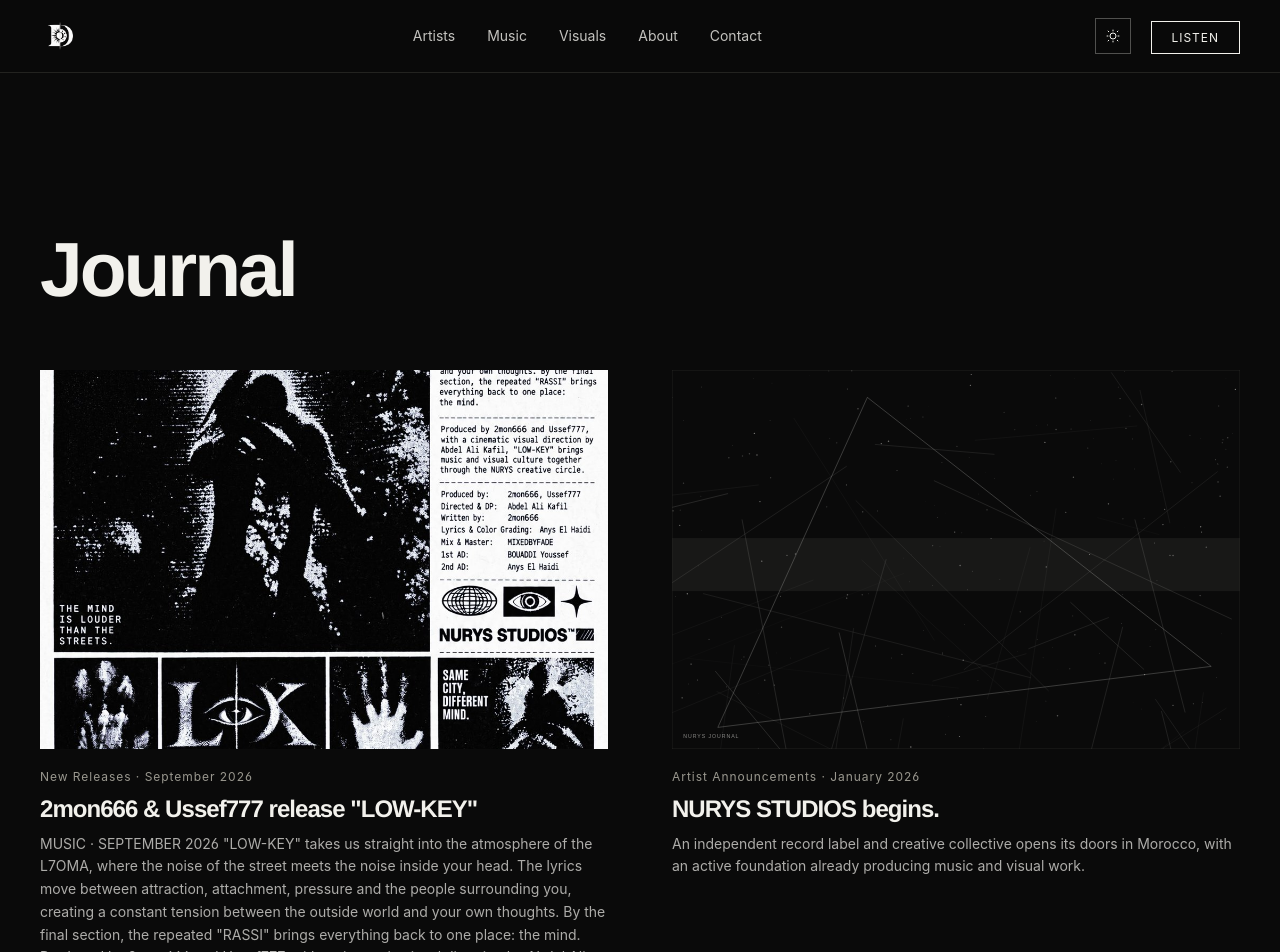
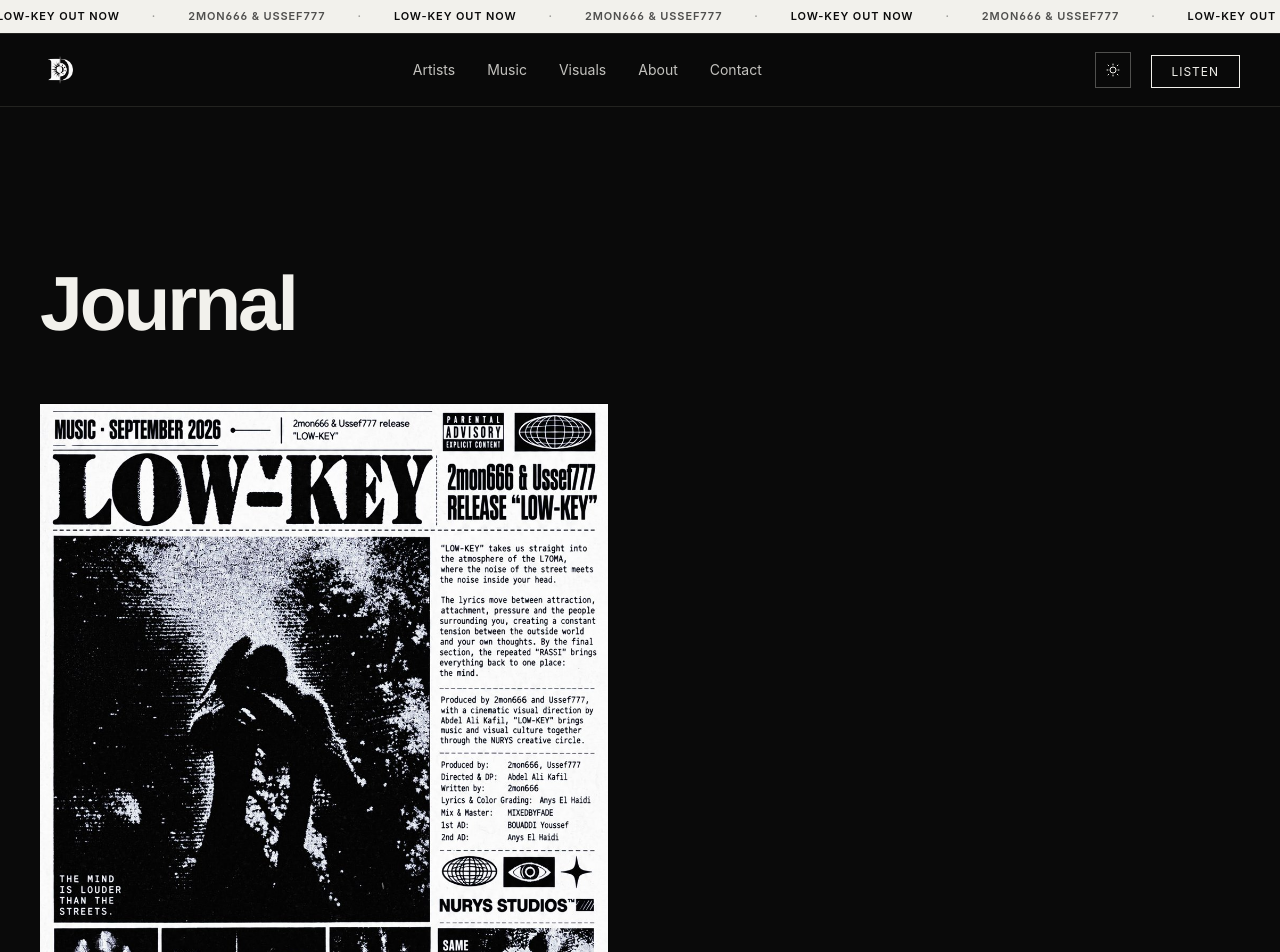
Before and after one commit to ProdbyUssef777/nurys-studios, a Next.js app: page /journal in a window 1280 px wide. Shown: the top 952 px of the page. Built offline with nearby package versions, Linux system fonts and the light colour scheme.

Commit message:
add announcement bar, fix journal image + cleanup

```diff
--- a/app/globals.css
+++ b/app/globals.css
@@ -127,6 +127,31 @@ body {
   animation-play-state: paused;
 }
 
+/* Top announcement strip — a bit faster than the roster marquee since
+   the message is short and it should feel urgent, not lazy. */
+@keyframes ticker-scroll {
+  from {
+    transform: translateX(0);
+  }
+  to {
+    transform: translateX(-50%);
+  }
+}
+
+.animate-ticker {
+  animation: ticker-scroll 18s linear infinite;
+}
+
+.group:hover .animate-ticker {
+  animation-play-state: paused;
+}
+
+@media (prefers-reduced-motion: reduce) {
+  .animate-ticker {
+    animation: none;
+  }
+}
+
 @media (prefers-reduced-motion: reduce) {
   .animate-marquee {
     animation: none;
--- a/app/journal/page.tsx
+++ b/app/journal/page.tsx
@@ -19,13 +19,13 @@ export default function JournalPage() {
         <div className="mt-16 grid gap-16 md:grid-cols-2">
           {journalEntries.map((entry) => (
             <article key={entry.slug} className="group">
-              <div className="relative aspect-[3/2] overflow-hidden bg-void">
+              <div className="relative aspect-[2/3] overflow-hidden bg-void">
                 <Image
                   src={entry.image}
                   alt={entry.title}
                   fill
                   sizes="(min-width: 768px) 50vw, 100vw"
-                  className="object-cover transition-transform duration-700 ease-editorial group-hover:scale-110"
+                  className="object-contain transition-transform duration-700 ease-editorial group-hover:scale-105"
                 />
               </div>
               <p className="mt-5 text-xs tracking-wide2 text-smoke">
@@ -38,7 +38,9 @@ export default function JournalPage() {
               <h2 className="mt-2 font-display text-2xl font-semibold tracking-tightest">
                 {entry.title}
               </h2>
-              <p className="mt-2 text-sm leading-relaxed text-bone/70">{entry.excerpt}</p>
+              <p className="mt-2 whitespace-pre-line text-sm leading-relaxed text-bone/70">
+                {entry.excerpt}
+              </p>
             </article>
           ))}
         </div>
--- a/app/layout.tsx
+++ b/app/layout.tsx
@@ -1,6 +1,7 @@
 import type { Metadata } from 'next';
 import './globals.css';
 import Nav from '@/components/Nav';
+import AnnouncementBar from '@/components/AnnouncementBar';
 import Footer from '@/components/Footer';
 import { site } from '@/data/site';
 
@@ -38,6 +39,7 @@ export default function RootLayout({ children }: { children: React.ReactNode })
         <script dangerouslySetInnerHTML={{ __html: themeInitScript }} />
       </head>
       <body className="flex min-h-screen flex-col font-body">
+        <AnnouncementBar />
         <Nav />
         <main className="flex-1">{children}</main>
         <Footer />
--- /dev/null
+++ b/components/AnnouncementBar.tsx
@@ -0,0 +1,32 @@
+import Link from 'next/link';
+
+const MESSAGE = 'LOW-KEY OUT NOW';
+const SUB = '2MON666 & USSEF777';
+
+export default function AnnouncementBar() {
+  // Repeat the message so the looping track (0 → -50%) always has
+  // enough content to fill the screen at any width.
+  const items = Array.from({ length: 8 });
+
+  return (
+    <Link
+      href="/journal"
+      aria-label={`${MESSAGE} — ${SUB} — read the announcement`}
+      className="group block overflow-hidden border-b border-line bg-bone text-ink"
+    >
+      <div className="animate-ticker flex w-max items-center gap-8 py-2">
+        {[...items, ...items].map((_, i) => (
+          <span
+            key={i}
+            className="flex shrink-0 items-center gap-8 text-[11px] font-semibold tracking-wide2"
+          >
+            <span>{MESSAGE}</span>
+            <span className="text-ink/40">·</span>
+            <span className="text-ink/70">{SUB}</span>
+            <span className="text-ink/40">·</span>
+          </span>
+        ))}
+      </div>
+    </Link>
+  );
+}
--- a/data/journal.ts
+++ b/data/journal.ts
@@ -31,15 +31,6 @@ export const journalEntries: JournalEntry[] = [
     date: '2026-09-01',
     image: '/img/journal/low-key-announcement.jpg',
   },
-  {
-    slug: 'nurys-studios-launch',
-    title: 'NURYS STUDIOS begins.',
-    excerpt:
-      'An independent record label and creative collective opens its doors in Morocco, with an active foundation already producing music and visual work.',
-    category: 'announcement',
-    date: '2026-01-14',
-    image: '/img/journal/journal-01.svg',
-  },
 ];
 
 export const journalCategoryLabels: Record<JournalCategory, string> = {
```
